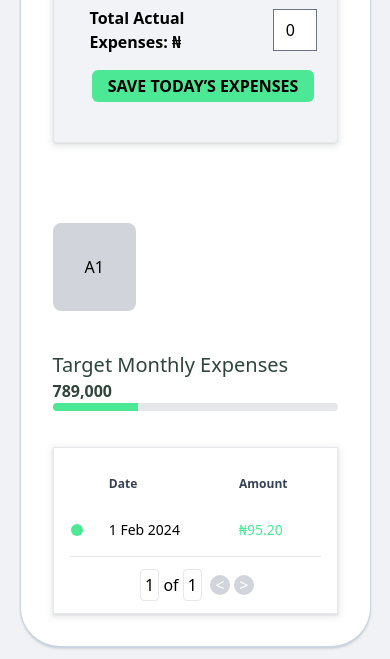
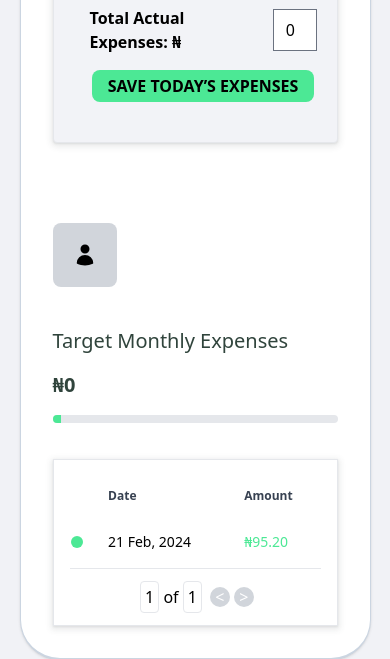
Before and after one commit to Kenny-svg/expense-tracker-fundall, a Vue app: page /dashboard in a window 390 px wide. Shown: the part 704-1363 px from the top of the page. Built offline with nearby package versions, Linux system fonts and the light colour scheme; no server answers; what @kyvg/vue3-notification would draw is missing.

Commit message:
dashboard page done

```diff
--- a/src/components/PaginatedTables.vue
+++ b/src/components/PaginatedTables.vue
@@ -56,14 +56,6 @@ const nextPage = () => {
 const previousPage = () => {
   if (currentPage.value > 1) currentPage.value--;
 };
-const formatDate = (dateString) => {
-  const date = new Date(dateString);
-  return new Intl.DateTimeFormat('en-NG', {
-    year: 'numeric',
-    month: 'short',
-    day: 'numeric',
-  }).format(date);
-};
 
 </script>
 
@@ -84,7 +76,7 @@ const formatDate = (dateString) => {
             <tbody>
               <tr v-for="(expense, index) in paginatedExpenses" :key="expense.id" class="bg-white border-b">
             <td><div class="bg-primary rounded-full h-3 w-3 "></div></td>
-            <td class="py-4 px-6">{{ formatDate(expense.date) }}</td>
+            <td class="py-4 px-6">21 Feb, 2024</td>
                 <td class="py-4 px-6 text-primary">{{ new Intl.NumberFormat('en-NG', { style: 'currency', currency: 'NGN' }).format(expense.amount) }}</td>
 
               </tr>
--- a/src/views/Dashboard.vue
+++ b/src/views/Dashboard.vue
@@ -187,10 +187,10 @@ const user = computed(() => authStore.user);
 </script>
 
 <template>
-  <div class="md:h-screen flex items-center justify-center pb-10 pt-20 my-20 ">
+  <div class="lg:h-screen flex items-center justify-center pb-10 pt-20 my-20 ">
     <Container>
-      <div class="grid grid-cols-1 md:grid-cols-2">
-        <div class="mt-20 hidden md:block">
+      <div class="grid grid-cols-1 lg:grid-cols-2">
+        <div class="mt-20 hidden lg:block">
             <div class="flex gap-5">
                 <div class="flex flex-col justify-center items-center">
     <!-- Upload container -->
@@ -215,7 +215,7 @@ const user = computed(() => authStore.user);
             <div class="mt-10">
                 <h1 class="text-xl text-[#30443C]">Target Monthly Expenses</h1>
                 <h2 class="font-bold text-[#30443C] mt-4 text-xl">&#8358;<span>{{adjustedTargetExpenses }}</span></h2>
-                <div class="w-full md:w-[70%] bg-gray-200 rounded-full dark:bg-gray-700 mt-4">
+                <div class="w-full lg:w-[70%] bg-gray-200 rounded-full dark:bg-gray-700 mt-4">
   <div  :style="{ width: fillPercentage + '%' }" class="bg-primary text-xs font-medium text-blue-100 text-center p-1 leading-none rounded-l-full"></div>
 </div>
 
@@ -233,7 +233,7 @@ const user = computed(() => authStore.user);
               <p class="text-sm text-[#30443C]">Now, let’s get your expenses for this month</p>
             </div>
             <div>
-              <img :src="DashboardPic" class=" absolute md:block hidden right-2 -mt-10 w-34 h-24" />
+              <img :src="DashboardPic" class=" absolute lg:block hidden right-2 -mt-10 w-34 h-24" />
             </div>
           </div>
           <div>
@@ -340,25 +340,40 @@ const user = computed(() => authStore.user);
         <span class="font-bold">Total Actual Expenses: &#x20A6;</span><input class="w-[20%]" :value="totalExpenses" readonly type="text" />
       </div>
       <div class="flex justify-center">
-          <button @click="saveExpenses" class="bg-primary font-bold px-4 py-1 rounded-md mt-4">SAVE TODAY’S EXPENSES</button>
+          <button @click="saveExpenses" class="bg-primary font-bold px-4 py-1 rounded-lg mt-4">SAVE TODAY’S EXPENSES</button>
       </div>
             </Form>
           </div>
         </div>
-        <div class="mt-20 md:hidden block">
+        <div class="mt-20 lg:hidden block">
             <div class="flex gap-5">
-                <div class="bg-gray-300 p-8 rounded-lg">A1</div>
-                <div>
+                <div class="flex flex-col justify-center items-center">
+    <!-- Upload container -->
+    <label class="bg-gray-300 p-8 rounded-lg cursor-pointer relative overflow-hidden">
+      <!-- Conditionally display upload instructions or the image -->
+      <div v-if="!imageSrc" class="absolute inset-0 flex flex-col justify-center items-center">
+        <span><svg xmlns="http://www.w3.org/2000/svg" viewBox="0 0 24 24" fill="currentColor" class="w-6 h-6">
+  <path fill-rule="evenodd" d="M7.5 6a4.5 4.5 0 1 1 9 0 4.5 4.5 0 0 1-9 0ZM3.751 20.105a8.25 8.25 0 0 1 16.498 0 .75.75 0 0 1-.437.695A18.683 18.683 0 0 1 12 22.5c-2.786 0-5.433-.608-7.812-1.7a.75.75 0 0 1-.437-.695Z" clip-rule="evenodd" />
+</svg>
+</span>
+      </div>
+      <img v-if="imageSrc" :src="imageSrc" class="absolute inset-0 w-full h-full object-cover" alt="Uploaded image preview" />
+      <input type="file" class="hidden" @change="handleFileUpload" accept="image/*" />
+    </label>
+  </div>
+
+                        <div>
                     <h1 class="text-xl text-[#30443C] font-bold">{{user?.firstname}} {{ user?.lastname }}</h1>
                     <h2>{{ user?.email }}</h2>
                 </div>
             </div>
             <div class="mt-10">
                 <h1 class="text-xl text-[#30443C]">Target Monthly Expenses</h1>
-                <h2 class="font-bold text-[#30443C]">789,000</h2>
-            <div class="w-full md:w-[70%] bg-gray-200 rounded-full dark:bg-gray-700">
-            <div class="bg-primary text-xs font-medium text-blue-100 text-center p-1 leading-none rounded-l-full" style="width: 30%"></div>
-            </div>
+                <h2 class="font-bold text-[#30443C] mt-4 text-xl">&#8358;<span>{{adjustedTargetExpenses }}</span></h2>
+                <div class="w-full lg:w-[70%] bg-gray-200 rounded-full dark:bg-gray-700 mt-4">
+  <div  :style="{ width: fillPercentage + '%' }" class="bg-primary text-xs font-medium text-blue-100 text-center p-1 leading-none rounded-l-full"></div>
+</div>
+
 
         </div>
         <div class="flex justify-sart mt-4">
```
